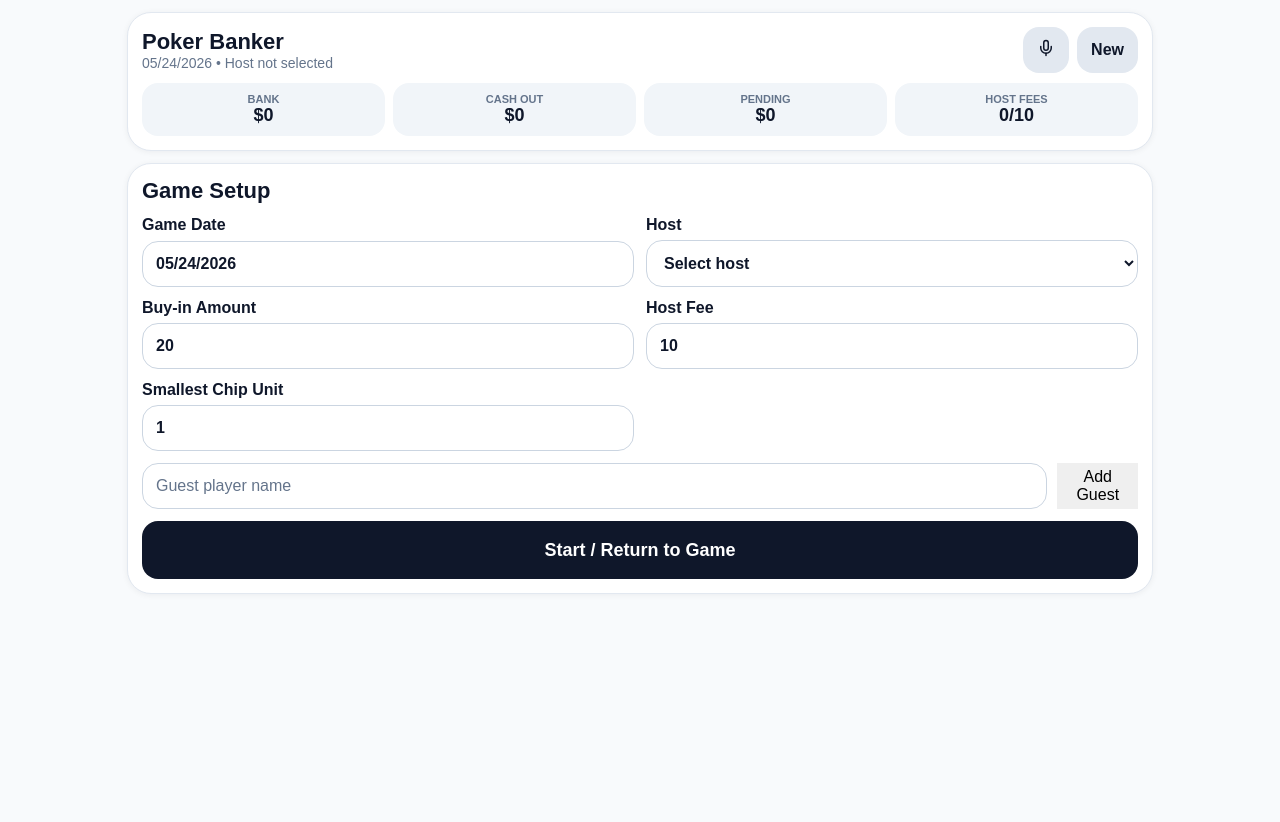
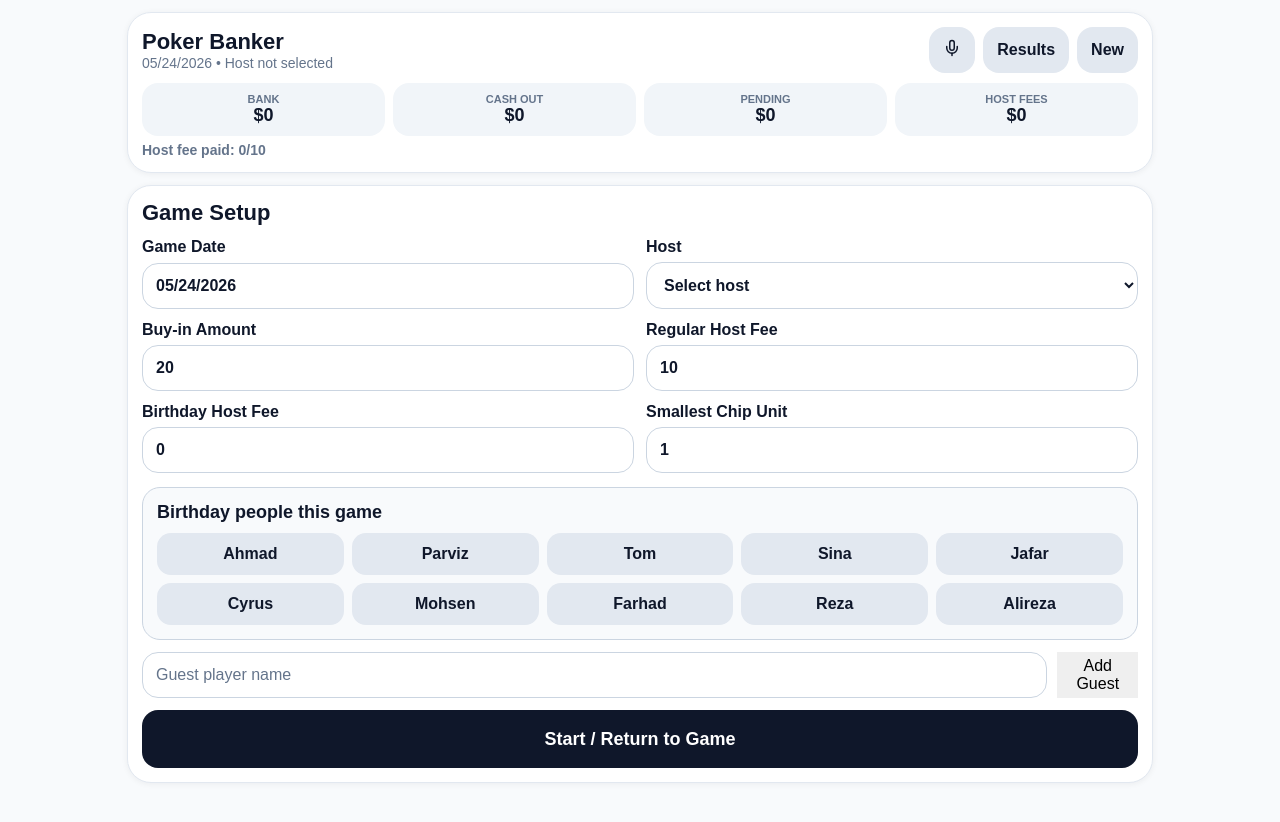
Before and after one commit to alz06/poker-banker-app, a React (Vite) app: page / in a window 1280 px wide. Shown: the top 822 px of the page. Before the commit the page ends 800 px from the top, so only its background shows below. Built offline with nearby package versions, Linux system fonts and the light colour scheme.

Commit message:
Upgrade poker banker app features

```diff
--- a/src/App.css
+++ b/src/App.css
@@ -745,3 +745,150 @@ input::selection {
     padding: 5px;
   }
 }
+
+.host-fee-status {
+  margin-top: 6px;
+  font-weight: 800;
+}
+
+.five-actions {
+  grid-template-columns: repeat(5, 1fr);
+}
+
+.guest-live h2 {
+  font-size: 18px;
+  margin-bottom: 8px;
+}
+
+.birthday-card {
+  background: #f8fafc;
+  border: 1px solid #cbd5e1;
+  border-radius: 18px;
+  padding: 14px;
+  margin-top: 14px;
+}
+
+.birthday-card b {
+  display: block;
+  font-size: 18px;
+  margin-bottom: 10px;
+}
+
+.birthday-grid {
+  display: grid;
+  grid-template-columns: repeat(5, 1fr);
+  gap: 8px;
+}
+
+.birthday-pill {
+  background: #e2e8f0;
+  color: #0f172a;
+  border-radius: 14px;
+  padding: 12px 8px;
+  font-weight: 900;
+}
+
+.birthday-pill.active {
+  background: #fef3c7;
+  color: #92400e;
+  outline: 3px solid #f59e0b;
+}
+
+.results-page h2 {
+  margin-bottom: 12px;
+}
+
+.result-card {
+  border: 1px solid #cbd5e1;
+  border-radius: 18px;
+  padding: 12px;
+  margin-bottom: 12px;
+  background: #ffffff;
+}
+
+.result-card summary {
+  cursor: pointer;
+  display: grid;
+  grid-template-columns: 1.2fr 1.1fr 1fr 1fr;
+  gap: 8px;
+  align-items: center;
+  font-weight: 900;
+}
+
+.result-card .chart-card {
+  margin-top: 12px;
+}
+
+.compact-table th,
+.compact-table td {
+  padding: 6px 3px !important;
+  font-size: clamp(13px, 3vw, 17px) !important;
+}
+
+.compact-table .compact-name {
+  width: 25%;
+}
+
+.compact-table .compact-buys {
+  font-size: clamp(18px, 5vw, 26px) !important;
+}
+
+.compact-table th:nth-child(2),
+.compact-table td:nth-child(2) {
+  width: 10%;
+}
+
+.compact-table th:nth-child(3),
+.compact-table td:nth-child(3) {
+  width: 17%;
+}
+
+.compact-table th:nth-child(4),
+.compact-table td:nth-child(4) {
+  width: 7%;
+}
+
+.compact-table th:nth-child(5),
+.compact-table td:nth-child(5) {
+  width: 18%;
+}
+
+.compact-table th:nth-child(6),
+.compact-table td:nth-child(6) {
+  width: 23%;
+}
+
+@media (max-width: 700px) {
+  .five-actions {
+    grid-template-columns: repeat(5, 1fr);
+  }
+
+  .main-action {
+    min-height: 58px;
+    font-size: 12px;
+    gap: 3px;
+  }
+
+  .main-action svg {
+    width: 18px;
+    height: 18px;
+  }
+
+  .birthday-grid {
+    grid-template-columns: repeat(2, 1fr);
+  }
+
+  .result-card summary {
+    grid-template-columns: 1fr;
+  }
+
+  .compact-table th,
+  .compact-table td {
+    padding: 6px 2px !important;
+    font-size: clamp(12px, 3.4vw, 15px) !important;
+  }
+
+  .compact-table .compact-name {
+    width: 24%;
+  }
+}
--- a/src/App.tsx
+++ b/src/App.tsx
@@ -35,9 +35,9 @@ type LogItem = {
 type PendingBuyIn = {
   id: string;
   playerName: string;
-  amount: number; // poker chip buy-in amount, normally $20
-  hostFeeAmount: number; // host fee collected with first buy-in, normally $10
-  cashDue: number; // amount banker must physically collect now
+  amount: number;
+  hostFeeAmount: number;
+  cashDue: number;
   includesHostFee: boolean;
   createdAt: string;
 };
@@ -56,6 +56,8 @@ type Game = {
   host: string;
   buyInAmount: number;
   hostFeeAmount: number;
+  birthdayHostFeeAmount: number;
+  birthdayPlayers: string[];
   chipUnit: number;
   players: Player[];
   pendingBuyIns: PendingBuyIn[];
@@ -74,7 +76,8 @@ type AppState = {
   history: Game[];
 };
 
-const STORAGE_KEY = "poker_banker_local_v1";
+const STORAGE_KEY = "poker_banker_local_v2";
+const OLD_STORAGE_KEY = "poker_banker_local_v1";
 
 const REGULAR_PLAYERS = [
   { name: "Ahmad", color: "p-blue" },
@@ -117,6 +120,8 @@ function makeEmptyGame(): Game {
     host: "",
     buyInAmount: 20,
     hostFeeAmount: 10,
+    birthdayHostFeeAmount: 0,
+    birthdayPlayers: [],
     chipUnit: 1,
     players: REGULAR_PLAYERS.map((p) => ({
       name: p.name,
@@ -137,13 +142,43 @@ function makeEmptyGame(): Game {
   };
 }
 
+function migrateGame(rawGame: any): Game {
+  const fresh = makeEmptyGame();
+  const g = { ...fresh, ...rawGame } as Game;
+  g.players = (rawGame?.players || fresh.players).map((p: any, i: number) => ({
+    name: p.name,
+    color: p.color || REGULAR_PLAYERS[i]?.color || "p-guest",
+    buyIns: Number(p.buyIns || 0),
+    hostFeePaid: Boolean(p.hostFeePaid),
+    cashOut: p.cashOut ?? "",
+  }));
+  g.pendingBuyIns = (rawGame?.pendingBuyIns || []).map((p: any) => ({
+    id: p.id || uid(),
+    playerName: p.playerName,
+    amount: Number(p.amount || g.buyInAmount || 20),
+    hostFeeAmount: Number(p.hostFeeAmount || 0),
+    cashDue: Number(p.cashDue || (Number(p.amount || g.buyInAmount || 20) + Number(p.hostFeeAmount || 0))),
+    includesHostFee: Boolean(p.includesHostFee),
+    createdAt: p.createdAt || timeString(),
+  }));
+  g.cashboxChecks = rawGame?.cashboxChecks || [];
+  g.log = rawGame?.log || [];
+  g.settings = { ...fresh.settings, ...(rawGame?.settings || {}) };
+  g.birthdayPlayers = rawGame?.birthdayPlayers || [];
+  g.birthdayHostFeeAmount = Number(rawGame?.birthdayHostFeeAmount ?? 0);
+  return g;
+}
+
 function loadState(): AppState {
   try {
-    const raw = localStorage.getItem(STORAGE_KEY);
+    const raw = localStorage.getItem(STORAGE_KEY) || localStorage.getItem(OLD_STORAGE_KEY);
     if (!raw) return { currentGame: makeEmptyGame(), history: [] };
     const parsed = JSON.parse(raw);
     if (!parsed?.currentGame) return { currentGame: makeEmptyGame(), history: [] };
-    return parsed;
+    return {
+      currentGame: migrateGame(parsed.currentGame),
+      history: (parsed.history || []).map((g: any) => migrateGame(g)),
+    };
   } catch {
     return { currentGame: makeEmptyGame(), history: [] };
   }
@@ -177,9 +212,19 @@ function cloneGame(game: Game): Game {
   return JSON.parse(JSON.stringify(game));
 }
 
+function hostFeeDueForPlayer(g: Game, playerName: string) {
+  if (playerName === g.host) return 0;
+  if (g.birthdayPlayers.includes(playerName)) return Number(g.birthdayHostFeeAmount || 0);
+  return Number(g.hostFeeAmount || 0);
+}
+
+function sortByDateDesc(games: Game[]) {
+  return [...games].sort((a, b) => new Date(b.date).getTime() - new Date(a.date).getTime());
+}
+
 export default function App() {
   const [state, setState] = useState<AppState>(loadState);
-  const [screen, setScreen] = useState<"live" | "setup" | "settings">("setup");
+  const [screen, setScreen] = useState<"live" | "setup" | "settings" | "results">("setup");
   const [pickerMode, setPickerMode] = useState<null | "buyin" | "cashout" | "hostfee">(null);
   const [cashoutPlayer, setCashoutPlayer] = useState<string | null>(null);
   const [cashoutDraft, setCashoutDraft] = useState("");
@@ -205,6 +250,7 @@ export default function App() {
     const hostFeePlayers = game.players.filter((p) => p.name !== game.host);
     const hostPaidCount = hostFeePlayers.filter((p) => p.hostFeePaid).length;
     const hostOwedCount = hostFeePlayers.length;
+    const hostFeesCollected = game.players.reduce((sum, p) => sum + (p.hostFeePaid ? hostFeeDueForPlayer(game, p.name) : 0), 0);
     return {
       totalBuyIns,
       bank,
@@ -212,14 +258,16 @@ export default function App() {
       difference: cashOut - bank,
       hostPaidCount,
       hostOwedCount,
-      hostFees: hostPaidCount * game.hostFeeAmount,
+      hostFeesCollected,
       pendingTotal: game.pendingBuyIns.reduce((sum, p) => sum + p.cashDue, 0),
     };
   }, [game]);
 
   const warnings = useMemo(() => {
     const result: string[] = [];
-    const unpaid = game.players.filter((p) => p.name !== game.host && p.buyIns > 0 && !p.hostFeePaid).map((p) => p.name);
+    const unpaid = game.players
+      .filter((p) => p.name !== game.host && p.buyIns > 0 && !p.hostFeePaid)
+      .map((p) => p.name);
     if (unpaid.length) result.push(`Host fee missing: ${unpaid.join(", ")}`);
     if (game.pendingBuyIns.length) result.push(`${game.pendingBuyIns.length} pending buy-in waiting for cash confirmation`);
     if (totals.cashOut > 0 && totals.difference !== 0) {
@@ -293,23 +341,32 @@ export default function App() {
     setNewPlayerName("");
   }
 
+  function toggleBirthdayPlayer(playerName: string) {
+    updateGame((g) => {
+      if (g.birthdayPlayers.includes(playerName)) {
+        g.birthdayPlayers = g.birthdayPlayers.filter((n) => n !== playerName);
+        addLog(g, `${playerName} removed from birthday host-fee list.`, "info");
+      } else {
+        g.birthdayPlayers.push(playerName);
+        addLog(g, `${playerName} added to birthday host-fee list.`, "info");
+      }
+    });
+  }
+
   function createPendingBuyIn(playerName: string) {
     updateGame((g) => {
       const player = g.players.find((p) => p.name === playerName);
       if (!player) return;
 
-      // First buy-in of the night also collects host fee if it was not paid yet.
-      // Poker bank still only increases by the chip buy-in amount. Host fee stays separate.
-      const isHost = player.name === g.host;
-      const includesHostFee = !isHost && !player.hostFeePaid;
-      const hostFeeAmount = includesHostFee ? g.hostFeeAmount : 0;
-      const cashDue = g.buyInAmount + hostFeeAmount;
+      const feeDue = player.hostFeePaid ? 0 : hostFeeDueForPlayer(g, player.name);
+      const includesHostFee = feeDue > 0;
+      const cashDue = g.buyInAmount + feeDue;
 
       g.pendingBuyIns.push({
         id: uid(),
         playerName,
         amount: g.buyInAmount,
-        hostFeeAmount,
+        hostFeeAmount: feeDue,
         cashDue,
         includesHostFee,
         createdAt: timeString(),
@@ -317,7 +374,7 @@ export default function App() {
 
       addLog(
         g,
-        `${playerName} pending buy-in created. Collect ${money(cashDue)}${includesHostFee ? ` (${money(g.buyInAmount)} buy-in + ${money(g.hostFeeAmount)} host fee)` : ""}.`,
+        `${playerName} pending buy-in created. Collect ${money(cashDue)}${includesHostFee ? ` (${money(g.buyInAmount)} buy-in + ${money(feeDue)} host fee)` : ""}.`,
         "pending"
       );
     });
@@ -331,7 +388,9 @@ export default function App() {
       const player = g.players.find((p) => p.name === pending.playerName);
       if (!player) return;
       player.buyIns += 1;
-      if (pending.includesHostFee) player.hostFeePaid = true;
+      if (pending.includesHostFee || pending.hostFeeAmount === 0) {
+        if (player.name !== g.host) player.hostFeePaid = true;
+      }
       g.pendingBuyIns = g.pendingBuyIns.filter((p) => p.id !== id);
       addLog(
         g,
@@ -354,7 +413,7 @@ export default function App() {
   function toggleHostFee(playerName: string) {
     updateGame((g) => {
       const player = g.players.find((p) => p.name === playerName);
-      if (!player) return;
+      if (!player || player.name === g.host) return;
       player.hostFeePaid = !player.hostFeePaid;
       addLog(g, `${player.name} host fee marked ${player.hostFeePaid ? "paid" : "unpaid"}.`, player.hostFeePaid ? "success" : "undo");
     });
@@ -379,6 +438,8 @@ export default function App() {
       player.cashOut = String(value);
       const bought = player.buyIns * g.buyInAmount;
       addLog(g, `${player.name} cash out confirmed: ${money(value)}. Balance ${value - bought >= 0 ? "+" : ""}${money(value - bought)}.`, "cashout");
+      speak(`${player.name} cash out ${money(value)}. ${player.name} cash out ${money(value)}.`, g.settings.voice);
+      vibrate(g.settings.vibration);
     });
     setCashoutPlayer(null);
     setCashoutDraft("");
@@ -470,7 +531,12 @@ export default function App() {
     reader.onload = () => {
       try {
         const parsed = JSON.parse(String(reader.result));
-        if (parsed?.currentGame) setState(parsed);
+        if (parsed?.currentGame) {
+          setState({
+            currentGame: migrateGame(parsed.currentGame),
+            history: (parsed.history || []).map((g: any) => migrateGame(g)),
+          });
+        }
       } catch {
         alert("Could not import backup file.");
       }
@@ -481,6 +547,7 @@ export default function App() {
   const selectedCashoutPlayer = game.players.find((p) => p.name === cashoutPlayer);
   const selectedBought = selectedCashoutPlayer ? selectedCashoutPlayer.buyIns * game.buyInAmount : 0;
   const selectedCash = Number(cashoutDraft || 0);
+  const resultsGames = sortByDateDesc(state.history);
 
   return (
     <div className="app-shell">
@@ -492,6 +559,7 @@ export default function App() {
           </div>
           <div className="top-buttons">
             <button className="small-btn" onClick={() => setScreen(screen === "settings" ? "live" : "settings")}>{game.settings.voice ? <Mic size={18} /> : <MicOff size={18} />}</button>
+            <button className="small-btn" onClick={() => setScreen(screen === "results" ? "live" : "results")}>Results</button>
             <button className="small-btn" onClick={requestNewGame}>New</button>
           </div>
         </div>
@@ -499,8 +567,9 @@ export default function App() {
           <Stat label="Bank" value={money(totals.bank)} />
           <Stat label="Cash Out" value={money(totals.cashOut)} />
           <Stat label="Pending" value={money(totals.pendingTotal)} />
-          <Stat label="Host Fees" value={`${totals.hostPaidCount}/${totals.hostOwedCount}`} />
+          <Stat label="Host Fees" value={money(totals.hostFeesCollected)} />
         </div>
+        <div className="subtitle host-fee-status">Host fee paid: {totals.hostPaidCount}/{totals.hostOwedCount}</div>
         {warnings.length > 0 && <div className="warning-line">SafeGuard: {warnings[0]}</div>}
       </div>
 
@@ -511,8 +580,19 @@ export default function App() {
             <label>Game Date<input value={game.date} onChange={(e) => updateGame((g) => { g.date = e.target.value; })} /></label>
             <label>Host<select value={game.host} onChange={(e) => updateGame((g) => { g.host = e.target.value; })}><option value="">Select host</option>{game.players.map((p) => <option key={p.name}>{p.name}</option>)}</select></label>
             <label>Buy-in Amount<input inputMode="numeric" value={game.buyInAmount} onChange={(e) => updateGame((g) => { g.buyInAmount = Number(e.target.value || 20); })} /></label>
-            <label>Host Fee<input inputMode="numeric" value={game.hostFeeAmount} onChange={(e) => updateGame((g) => { g.hostFeeAmount = Number(e.target.value || 10); })} /></label>
+            <label>Regular Host Fee<input inputMode="numeric" value={game.hostFeeAmount} onChange={(e) => updateGame((g) => { g.hostFeeAmount = Number(e.target.value || 10); })} /></label>
+            <label>Birthday Host Fee<input inputMode="numeric" value={game.birthdayHostFeeAmount} onChange={(e) => updateGame((g) => { g.birthdayHostFeeAmount = Number(e.target.value || 0); })} /></label>
             <label>Smallest Chip Unit<input inputMode="numeric" value={game.chipUnit} onChange={(e) => updateGame((g) => { g.chipUnit = Number(e.target.value || 1); })} /></label>
+          </div>
+          <div className="birthday-card">
+            <b>Birthday people this game</b>
+            <div className="birthday-grid">
+              {game.players.map((p) => (
+                <button key={p.name} className={game.birthdayPlayers.includes(p.name) ? "birthday-pill active" : "birthday-pill"} onClick={() => toggleBirthdayPlayer(p.name)}>
+                  {p.name}
+                </button>
+              ))}
+            </div>
           </div>
           <div className="guest-row">
             <input placeholder="Guest player name" value={newPlayerName} onChange={(e) => setNewPlayerName(e.target.value)} />
@@ -536,14 +616,26 @@ export default function App() {
         </div>
       )}
 
+      {screen === "results" && (
+        <ResultsPage games={resultsGames} />
+      )}
+
       {screen === "live" && (
         <>
-          <div className="action-grid">
+          <div className="action-grid five-actions">
             <button className="main-action" onClick={() => setPickerMode("buyin")}><Plus />Buy-In</button>
             <button className="main-action secondary" onClick={() => setPickerMode("cashout")}><DollarSign />Cash Out</button>
             <button className="main-action secondary" onClick={() => setCashboxOpen(true)}><ShieldCheck />Cashbox</button>
             <button className="main-action secondary" onClick={() => setShowUndo(true)}><RotateCcw />Undo</button>
             <button className="main-action secondary" onClick={() => setShowLog(true)}><History />Log</button>
+          </div>
+
+          <div className="guest-live card">
+            <h2>Add Guest During Game</h2>
+            <div className="guest-row">
+              <input placeholder="Guest player name" value={newPlayerName} onChange={(e) => setNewPlayerName(e.target.value)} />
+              <button onClick={addGuestPlayer}>Add Guest</button>
+            </div>
           </div>
 
           {game.pendingBuyIns.length > 0 && (
@@ -565,7 +657,7 @@ export default function App() {
             </div>
           )}
 
-          <div className={`card watchdog ${warnings.length ? "amber" : "green"}`}>
+          <div className={`card safeguard ${warnings.length ? "amber" : "green"}`}>
             <h2>{warnings.length ? <AlertTriangle /> : <ShieldCheck />} SafeGuard</h2>
             {warnings.length ? warnings.map((w, i) => <div className="watch-line" key={i}>• {w}</div>) : <div className="watch-line">No active warnings. Current bank is {money(totals.bank)}.</div>}
           </div>
@@ -726,6 +818,31 @@ function PokerChart({ game }: { game: Game }) {
   );
 }
 
+function ResultsPage({ games }: { games: Game[] }) {
+  return (
+    <div className="card results-page">
+      <h2>Saved Results</h2>
+      {games.length === 0 && <div className="muted">No saved games yet. Finish & Save Night will add results here.</div>}
+      {games.map((g) => {
+        const bank = g.players.reduce((sum, p) => sum + p.buyIns * g.buyInAmount, 0);
+        const cash = g.players.reduce((sum, p) => sum + Number(p.cashOut || 0), 0);
+        const diff = cash - bank;
+        return (
+          <details key={g.id} className="result-card">
+            <summary>
+              <b>{g.date}</b>
+              <span>Host: {g.host || "—"}</span>
+              <span>Buy-ins: {money(bank)}</span>
+              <span className={diff === 0 ? "pos" : "neg"}>Diff: {diff >= 0 ? "+" : ""}{money(diff)}</span>
+            </summary>
+            <PokerChart game={g} />
+          </details>
+        );
+      })}
+    </div>
+  );
+}
+
 function PlayerPicker({ mode, players, onPick, onClose }: { mode: string; players: Player[]; onPick: (name: string) => void; onClose: () => void }) {
   const title = mode === "buyin" ? "Select Buy-In Player" : mode === "cashout" ? "Select Cash-Out Player" : "Select Host Fee Player";
   return (
```
